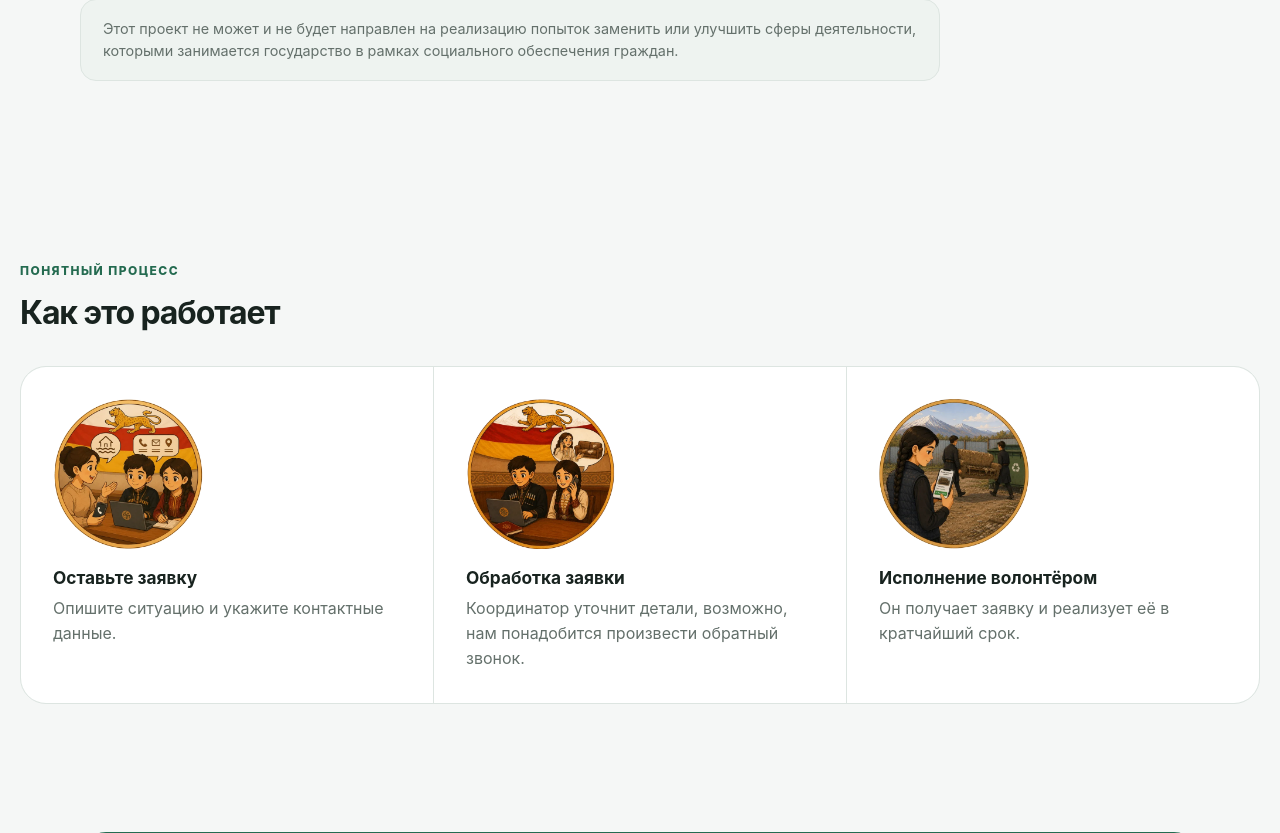
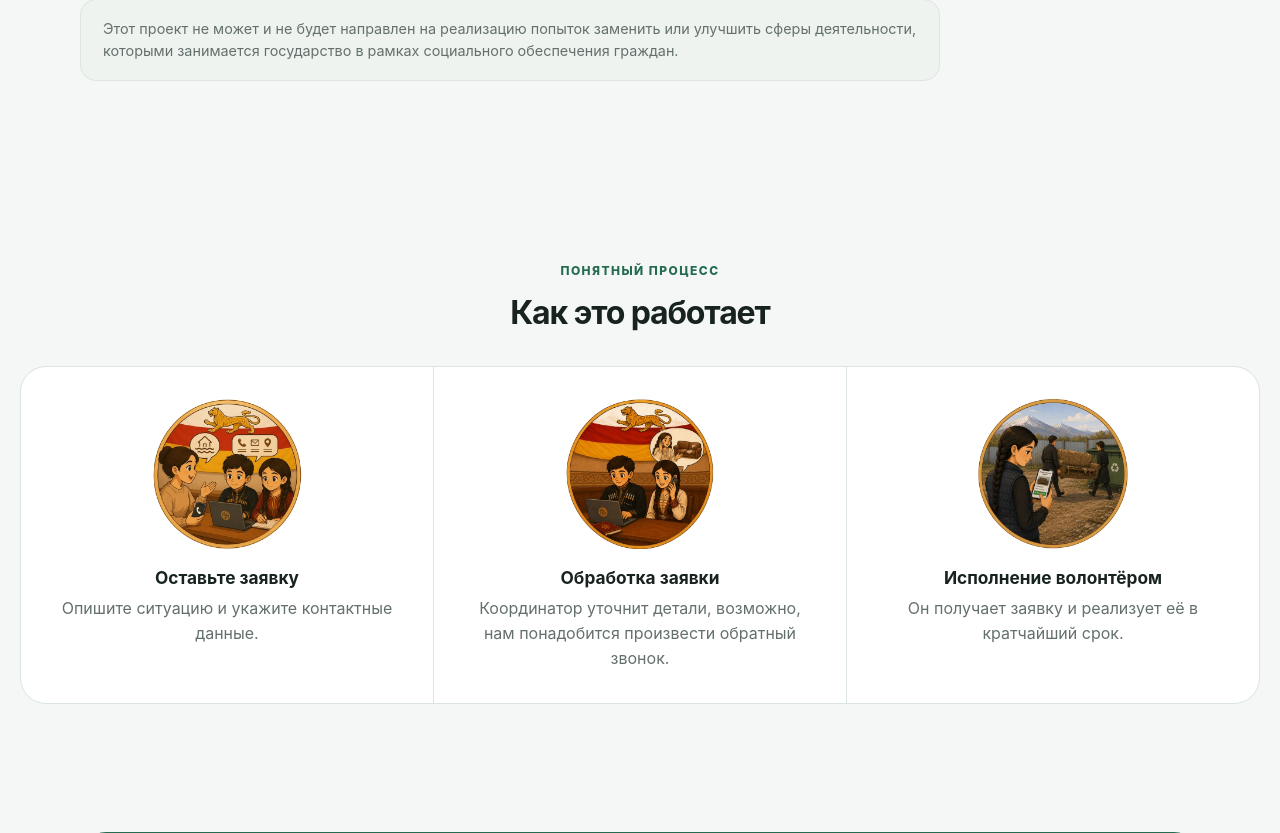
Before and after one commit to Kravchenko-Daniil/volunteer-desk-site, a Django app: page / in a window 1280 px wide. Shown: the part 1135-1968 px from the top of the page. Run offline with Django 5.2, Linux system fonts and the light colour scheme; parts of the project's set-up code (start-up, migrations or seed data) failed here and were passed over.

Commit message:
Отцентрировать секцию «Как это работает»

```diff
--- a/static/css/style.css
+++ b/static/css/style.css
@@ -85,8 +85,9 @@ h3 { margin-bottom: 8px; font-size: 1.08rem; line-height: 1.25; }
 .feature-card { min-height: 190px; padding: 30px; border: 1px solid var(--line); border-radius: var(--radius-lg); background: var(--surface); box-shadow: var(--shadow-sm); }
 .feature-card p { color: var(--text-soft); }
 .process-section { width: min(calc(100% - 40px), var(--container-wide)); }
+.process-section .section-heading { margin-left: auto; margin-right: auto; text-align: center; }
 .process-grid { display: grid; margin: 0; padding: 0; grid-template-columns: repeat(3, 1fr); gap: 1px; border: 1px solid var(--line); border-radius: var(--radius-lg); overflow: hidden; background: var(--line); list-style: none; }
-.process-grid li { display: flex; min-height: 190px; padding: 32px; background: var(--surface); flex-direction: column; gap: 18px; }
+.process-grid li { display: flex; min-height: 190px; padding: 32px; background: var(--surface); flex-direction: column; align-items: center; text-align: center; gap: 18px; }
 .step-media { display: block; width: 100%; max-width: 150px; aspect-ratio: 1 / 1; }
 .step-media img { display: block; width: 100%; height: 100%; object-fit: contain; }
 .process-grid p { margin: 0; color: var(--text-soft); }
--- a/templates/base.html
+++ b/templates/base.html
@@ -8,7 +8,7 @@
   <title>{% block title %}Юный Нарт — заявки на помощь{% endblock %}</title>
   <link rel="icon" type="image/png" href="{% static 'img/brand/favicon.png' %}">
   <link rel="apple-touch-icon" href="{% static 'img/brand/favicon.png' %}">
-  <link rel="stylesheet" href="{% static 'css/style.css' %}?v=4">
+  <link rel="stylesheet" href="{% static 'css/style.css' %}?v=5">
   {% block extra_head %}{% endblock %}
 </head>
 <body class="{% if user.is_authenticated %}authenticated{% else %}public{% endif %}">
```
